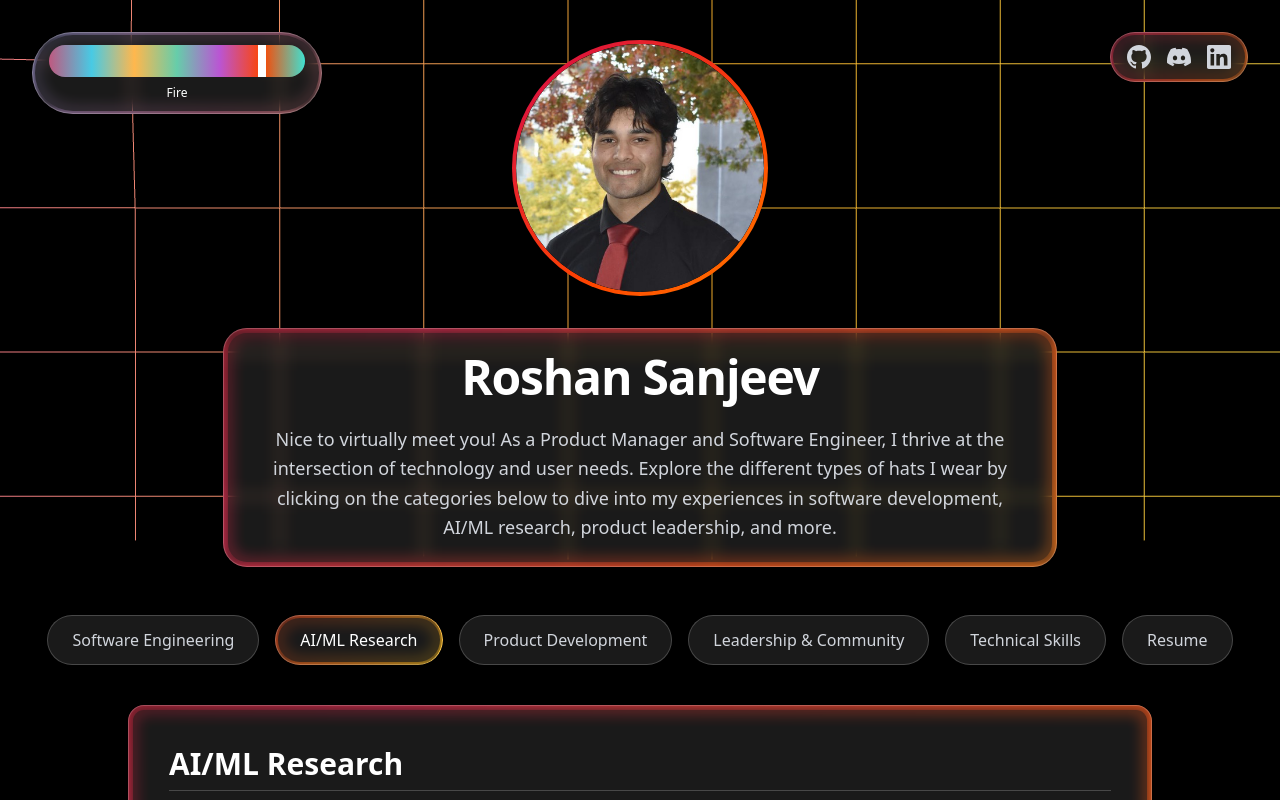
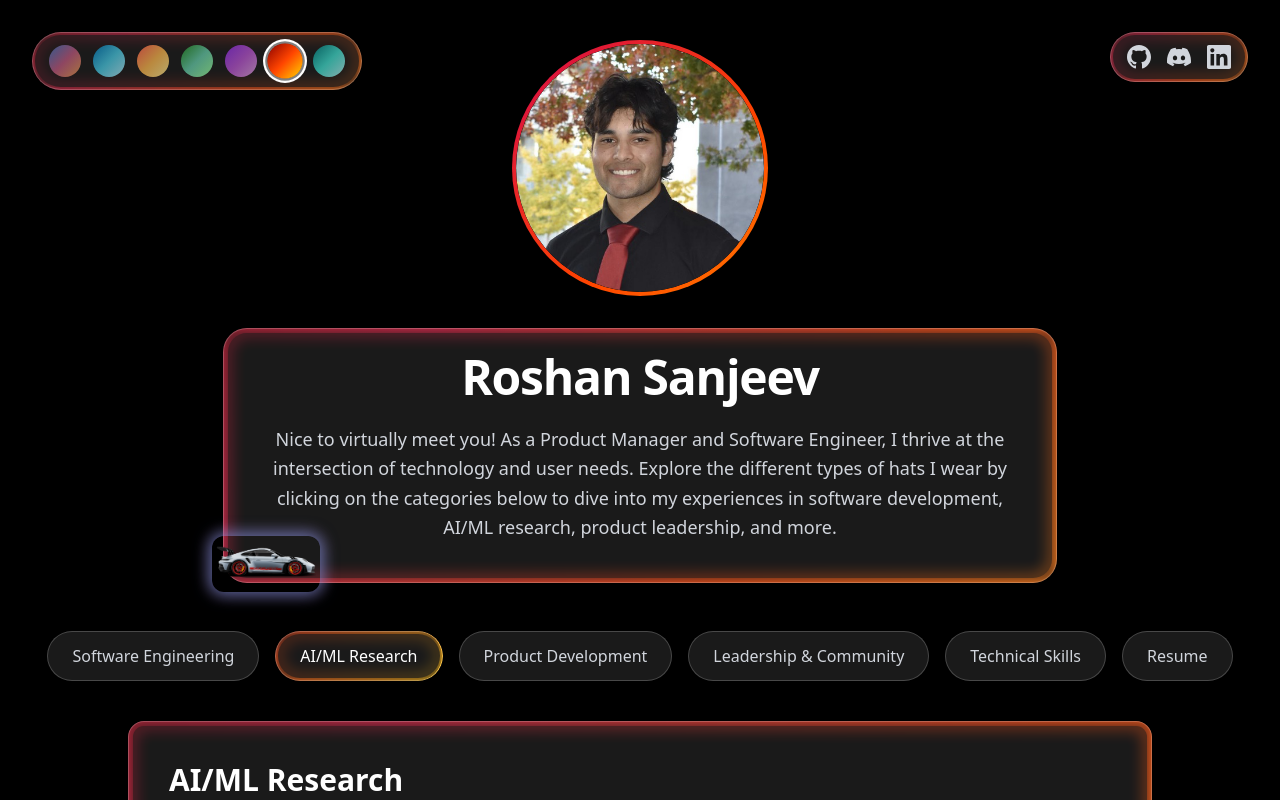
Before and after one commit to RoshanSanjeev/PersonalWebsite, a Next.js app: page / in a window 1280 px wide. Both pictures are taken after a click on the button "AI/ML Research". Shown: the top 800 px of the page. Built offline with nearby package versions, Linux system fonts and the light colour scheme.

Commit message:
can change the website colors

```diff
--- a/app/page.js
+++ b/app/page.js
@@ -58,9 +58,9 @@ export default function Home() {
                 <h3 className="text-xl font-semibold text-white mb-1">Software Engineer Intern | UC, Merced</h3>
                 <p className="text-gray-400 mb-3">Aug 2025 - Present</p>
                 <ul className="list-disc list-inside ml-4 space-y-2 text-gray-300">
-                  <li>Emphathized with UCM stakeholders in Agile sprints to build DineBoard, an enterprise system serving ~2,500 students daily.</li>
-                  <li>Engineered secure REST APIs with stateless OAuth 2.0 authentication integration, driving 80% increase in productivity for staff.</li>
-                  <li>Architected Flask/Redis backend with Nginx & Gunicorn & React frontend for long-term reliability & performance.</li>
+                  <li>Built DineBoard enterprise system serving 2,500+ students daily using Agile methodology</li>
+                  <li>Engineered secure REST APIs with OAuth 2.0, driving 80% productivity increase for staff</li>
+                  <li>Architected Flask/Redis backend with Nginx & React frontend for scalable performance</li>
                 </ul>
               </div>
             </div>
@@ -93,9 +93,9 @@ export default function Home() {
                 <h3 className="text-xl font-semibold text-white mb-1">Software Engineer Intern | PosTrue</h3>
                 <p className="text-gray-400 mb-3">Mar 2024 - Jun 2024</p>
                 <ul className="list-disc list-inside ml-4 space-y-2 text-gray-300">
-                  <li>Developed Django website to display wearable sensor data, delivering posture analytics with ergonomic feedback for customers.</li>
-                  <li>Designed UI/UX with HTML, CSS, JavaScript, & Bootstrap, following brand standards & responsive design.</li>
-                  <li>Created a PostgreSQL analytics dashboard to visualise real-time sensor data and deliver actionable posture insights.</li>
+                  <li>Developed Django website with real-time wearable sensor analytics and ergonomic feedback</li>
+                  <li>Designed responsive UI/UX with Bootstrap, HTML/CSS/JavaScript following brand standards</li>
+                  <li>Built PostgreSQL dashboard visualizing real-time posture data with actionable insights</li>
                 </ul>
               </div>
             </div>
@@ -128,9 +128,9 @@ export default function Home() {
               <div className="lg:w-2/3">
                 <h3 className="text-xl font-semibold text-white mb-1">Fullstack AI Developer | SASEHacks (PoseVision)</h3>
                 <ul className="list-disc list-inside ml-4 space-y-2 text-gray-300">
-                  <li>Won 1st place for developing PoseVision in a team of 3, an injury prevention tool utilising deep learning & pose estimation from user-uploaded videos for injury prevention in the squat.</li>
-                  <li>Developed Python script with MediaPipe & OpenCV to detect squat asymmetries & enhance UI/UX with visual feedback.</li>
-                  <li>Containerised Docker pipeline deployed on AWS EC2, with Flask integration using git (version control) to display results.</li>
+                  <li>Won 1st place building AI injury prevention tool using deep learning pose estimation</li>
+                  <li>Developed Python script with MediaPipe & OpenCV detecting squat asymmetries with visual feedback</li>
+                  <li>Deployed Dockerized Flask pipeline on AWS EC2 with git version control</li>
                 </ul>
               </div>
             </div>
@@ -162,8 +162,8 @@ export default function Home() {
               <div className="lg:w-2/3">
                 <h3 className="text-xl font-semibold text-white mb-1">Fullstack AI Developer | HackMercedX (Credit Compass)</h3>
                 <ul className="list-disc list-inside ml-4 space-y-2 text-gray-300">
-                  <li>Won Alumni Prize for developing Credit Compass in a team of 3, an AI-powered platform that delivers long-term, personalised credit card recommendations by leveraging real-time internet data.</li>
-                  <li>Built a REST pipeline with the Letta AI API, JavaScript & HTML/CSS to display the personalised credit timeline in Flask.</li>
+                  <li>Won Alumni Prize building AI platform delivering personalized credit card recommendations using real-time data</li>
+                  <li>Built REST pipeline with Letta AI API and Flask frontend using JavaScript & HTML/CSS</li>
                 </ul>
               </div>
             </div>
@@ -202,9 +202,9 @@ export default function Home() {
                 <h3 className="text-xl font-semibold text-white mb-1">Machine Learning Research Intern | Mi3 Lab</h3>
                 <p className="text-gray-400 mb-3">Jun 2025 - Present</p>
                 <ul className="list-disc list-inside ml-4 space-y-2 text-gray-300">
-                  <li>Co-authored paper, published & presented at CVPR 2025 & ICCV 2025 conferences for our VLLM, which generates accurate real-time navigation instructions for users with visual impairments in complex urban environments.</li>
-                  <li>Outperformed GPT-4o baseline by 43.84% via finetuning VideoLLaMa3-7B on preprocessed dataset, prompt engineering, frame sampling, & strategic post-processing across ROUGE-L, Timing F1/AUC, & Action F1 metrics.</li>
-                  <li>Developed data visualisations using Pandas/Matplotlib & Python for JSON post-processing for the paper & presentation.</li>
+                  <li>Co-authored VLLM paper published at CVPR 2025 & ICCV 2025 generating real-time navigation for visually impaired users</li>
+                  <li>Outperformed GPT-4o by 43.84% finetuning VideoLLaMa3-7B across ROUGE-L, Timing F1/AUC, & Action F1 metrics</li>
+                  <li>Built data visualizations using Pandas/Matplotlib for JSON post-processing and conference presentations</li>
                 </ul>
               </div>
             </div>
@@ -244,9 +244,9 @@ export default function Home() {
                   <h3 className="text-xl font-semibold text-white mb-1">Product Development Intern | Plant Culture Systems</h3>
                   <p className="text-gray-400 mb-3">Jul 2024 - Oct 2024</p>
                   <ul className="list-disc list-inside ml-4 space-y-2 text-gray-300">
-                    <li>Designed & developed the AI landing page for OurGarden, using Flutterflow, integrating UI/UX feedback to enhance targeted user engagement for 500+ users.</li>
-                    <li>Led image analysis feature as A.I. subteam lead, improving engagement metrics by ~50% in Agile sprints with customers & users.</li>
-                    <li>Utilised ChatGPT API for chatbot queries, Firebase database for user management & Figma for frontend planning.</li>
+                    <li>Designed AI landing page for OurGarden using Flutterflow, enhancing engagement for 500+ users</li>
+                    <li>Led AI image analysis feature improving engagement metrics by 50% through Agile sprints</li>
+                    <li>Integrated ChatGPT API chatbot, Firebase user management, and Figma frontend planning</li>
                   </ul>
                 </div>
               </div>
@@ -284,9 +284,9 @@ export default function Home() {
                 <div className="lg:w-2/3">
                   <h4 className="text-lg font-semibold text-white mb-1">Fullstack AI Developer | SASEHacks (PoseVision)</h4>
                   <ul className="list-disc list-inside ml-4 space-y-2 text-gray-300">
-                    <li>Won 1st place for developing PoseVision in a team of 3, an injury prevention tool utilising deep learning & pose estimation from user-uploaded videos for injury prevention in the squat.</li>
-                    <li>Developed Python script with MediaPipe & OpenCV to detect squat asymmetries & enhance UI/UX with visual feedback.</li>
-                    <li>Containerised Docker pipeline deployed on AWS EC2, with Flask integration using git (version control) to display results.</li>
+                    <li>Won 1st place building AI injury prevention tool using deep learning pose estimation</li>
+                    <li>Developed Python script with MediaPipe & OpenCV detecting squat asymmetries with visual feedback</li>
+                    <li>Deployed Dockerized Flask pipeline on AWS EC2 with git version control</li>
                   </ul>
                 </div>
               </div>
@@ -318,8 +318,8 @@ export default function Home() {
                 <div className="lg:w-2/3">
                   <h4 className="text-lg font-semibold text-white mb-1">Fullstack AI Developer | HackMercedX (Credit Compass)</h4>
                   <ul className="list-disc list-inside ml-4 space-y-2 text-gray-300">
-                    <li>Won Alumni Prize for developing Credit Compass in a team of 3, an AI-powered platform that delivers long-term, personalised credit card recommendations by leveraging real-time internet data.</li>
-                    <li>Built a REST pipeline with the Letta AI API, JavaScript & HTML/CSS to display the personalised credit timeline in Flask.</li>
+                    <li>Won Alumni Prize building AI platform delivering personalized credit card recommendations using real-time data</li>
+                    <li>Built REST pipeline with Letta AI API and Flask frontend using JavaScript & HTML/CSS</li>
                   </ul>
                 </div>
               </div>
@@ -359,7 +359,7 @@ export default function Home() {
                 <h3 className="text-xl font-semibold text-white mb-1">AI Campus Ambassador | Perplexity</h3>
                 <p className="text-gray-400 mb-3">June 2025 - Present</p>
                 <ul className="list-disc list-inside ml-4 space-y-2 text-gray-300">
-                  <li>Developed & executed a responsible AI adoption marketing strategy on campus through tailored presentations to clubs & classes engaging 300+ in-person students to date & working toward 500 sign-ups to secure Perplexity hackathon sponsorship.</li>
+                  <li>Executed responsible AI marketing strategy engaging 300+ students, working toward 500 sign-ups for hackathon sponsorship</li>
                 </ul>
               </div>
             </div>
@@ -391,7 +391,7 @@ export default function Home() {
               <div className="lg:w-2/3">
                 <h3 className="text-xl font-semibold text-white mb-1">Hackathon Organiser | HackMercedX</h3>
                 <ul className="list-disc list-inside ml-4 space-y-2 text-gray-300">
-                  <li>Worked in Backend & Outreach teams, managing hackathon website while pursuing company sponsorships & participant outreach.</li>
+                  <li>Managed hackathon website backend while securing company sponsorships and coordinating participant outreach</li>
                 </ul>
               </div>
             </div>
@@ -424,9 +424,9 @@ export default function Home() {
                 <h3 className="text-xl font-semibold text-white mb-1">Executive Board/Recruitment | Theta Tau</h3>
                 <p className="text-gray-400 mb-3">Mar 2024 - Present</p>
                 <ul className="list-disc list-inside ml-4 space-y-2 text-gray-300">
-                  <li>As recruitment chair, led a committee of 9, with a $2,000 budget & organised class presentations to 1,000+ students.</li>
-                  <li>Increased chapter growth by 70% through 5 daily events with 50+ daily attendees & created a detailed manual for future chairs.</li>
-                  <li>As Executive Board, oversaw chapter operations & presented to regional executives preparing to run for President next semester.</li>
+                  <li>Led recruitment committee of 9 with $2,000 budget, organizing presentations to 1,000+ students</li>
+                  <li>Increased chapter growth by 70% through daily events with 50+ attendees, created succession manual</li>
+                  <li>Oversaw chapter operations as Executive Board member, preparing for President role next semester</li>
                 </ul>
               </div>
             </div>
@@ -513,9 +513,9 @@ export default function Home() {
     <main className="bg-black">
       <div className="min-h-screen bg-black text-foreground flex flex-col items-center justify-center py-10 relative">
         {/* Interactive Grid Background */}
-        <div className="absolute inset-0 z-0 h-[70vh] semi-circle-mask">
+        {/* <div className="absolute inset-0 z-0 h-[70vh] semi-circle-mask">
           <InteractiveGrid />
-        </div>
+        </div> */}
 
         {/* Color Theme Selector - Top Left */}
         <ColorThemeSelector />
@@ -596,11 +596,16 @@ export default function Home() {
                 pointerEvents: 'none',
               }}
             />
-            <div className="bg-white/10 backdrop-blur-sm rounded-3xl px-8 py-6 border border-white/20 relative z-10">
+            <div className="bg-white/10 backdrop-blur-sm rounded-3xl px-8 py-6 pb-6 border border-white/20 relative z-10 overflow-visible">
               <h1 className="text-5xl font-bold text-white mb-6 tracking-tight text-center">Roshan Sanjeev</h1>
-              <p className="max-w-3xl text-center text-lg text-gray-300 leading-relaxed">
+              <p className="max-w-3xl text-center text-lg text-gray-300 leading-relaxed mb-4">
                 Nice to virtually meet you! As a Product Manager and Software Engineer, I thrive at the intersection of technology and user needs. Explore the different types of hats I wear by clicking on the categories below to dive into my experiences in software development, AI/ML research, product leadership, and more.
               </p>
+
+              {/* GT3RS at bottom of hero container */}
+              <div className="relative w-full mt-2">
+                <DraggableGT3RS />
+              </div>
             </div>
           </div>
 
@@ -628,7 +633,7 @@ export default function Home() {
                 className={`px-6 py-3 rounded-full text-base font-medium transition-all duration-300 backdrop-blur-sm relative bg-white/10 border border-white/20 ${
                   activeHat === hat
                     ? "text-white shadow-lg"
-                    : "text-gray-300"
+                    : "text-gray-300 hover:text-white hover:bg-white/15 hover:scale-105 hover:shadow-md"
                 }`}
               >
                 <span className="relative z-10">{hat}</span>
--- a/components/ColorThemeSelector.js
+++ b/components/ColorThemeSelector.js
@@ -1,65 +1,17 @@
 "use client";
 
-import { useState, useRef } from 'react';
 import { useTheme, colorThemes } from '../contexts/ThemeContext';
 
 export default function ColorThemeSelector() {
-  const { currentTheme, setCurrentTheme } = useTheme();
-  const [isDragging, setIsDragging] = useState(false);
-  const sliderRef = useRef(null);
-
-  const handleMouseDown = () => {
-    setIsDragging(true);
-  };
-
-  const handleMouseMove = (e) => {
-    if (!isDragging || !sliderRef.current) return;
-
-    const rect = sliderRef.current.getBoundingClientRect();
-    const x = Math.max(0, Math.min(e.clientX - rect.left, rect.width));
-    const percentage = x / rect.width;
-    const themeIndex = Math.floor(percentage * colorThemes.length);
-    const clampedIndex = Math.max(0, Math.min(themeIndex, colorThemes.length - 1));
-
-    setCurrentTheme(clampedIndex);
-  };
-
-  const handleMouseUp = () => {
-    setIsDragging(false);
-  };
-
-  const handleClick = (e) => {
-    if (!sliderRef.current) return;
-
-    const rect = sliderRef.current.getBoundingClientRect();
-    const x = e.clientX - rect.left;
-    const percentage = x / rect.width;
-    const themeIndex = Math.floor(percentage * colorThemes.length);
-    const clampedIndex = Math.max(0, Math.min(themeIndex, colorThemes.length - 1));
-
-    setCurrentTheme(clampedIndex);
-  };
-
-  // Add global mouse event listeners when dragging
-  if (typeof window !== 'undefined') {
-    if (isDragging) {
-      window.addEventListener('mousemove', handleMouseMove);
-      window.addEventListener('mouseup', handleMouseUp);
-    } else {
-      window.removeEventListener('mousemove', handleMouseMove);
-      window.removeEventListener('mouseup', handleMouseUp);
-    }
-  }
-
-  const sliderPosition = (currentTheme / (colorThemes.length - 1)) * 100;
+  const { currentTheme, setCurrentTheme, gradient } = useTheme();
 
   return (
-    <div className="fixed top-8 left-8 z-30">
+    <div className="absolute top-8 left-8 z-30">
       <div className="relative group rounded-full">
         <span
           className="absolute inset-0 rounded-full transition-opacity duration-300 opacity-100 animate-gradient"
           style={{
-            background: 'linear-gradient(135deg, rgb(64, 115, 191) 0%, rgb(153, 128, 191) 25%, rgb(191, 89, 128) 50%, rgb(217, 115, 89) 75%, rgb(230, 153, 77) 100%)',
+            background: gradient,
             padding: '3px',
             WebkitMask: 'linear-gradient(#fff 0 0) content-box, linear-gradient(#fff 0 0)',
             WebkitMaskComposite: 'xor',
@@ -67,32 +19,23 @@ export default function ColorThemeSelector() {
             pointerEvents: 'none',
           }}
         />
-        <div className="bg-white/10 backdrop-blur-sm rounded-full px-4 py-3 border border-white/20 relative z-10">
-          {/* Color slider track */}
-          <div
-            ref={sliderRef}
-            className="relative w-64 h-8 rounded-full cursor-pointer overflow-hidden"
-            style={{
-              background: `linear-gradient(to right, ${colorThemes.map((theme, idx) =>
-                `${theme.colors[2]} ${(idx / (colorThemes.length - 1)) * 100}%`
-              ).join(', ')})`,
-            }}
-            onClick={handleClick}
-          >
-            {/* Draggable indicator */}
-            <div
-              className="absolute top-0 bottom-0 w-2 bg-white shadow-lg cursor-grab active:cursor-grabbing transition-all"
+        <div className="bg-white/10 backdrop-blur-sm rounded-full px-4 py-3 border border-white/20 relative z-10 flex items-center gap-3">
+          {/* Color theme buttons */}
+          {colorThemes.map((theme, index) => (
+            <button
+              key={theme.name}
+              onClick={() => setCurrentTheme(index)}
+              className={`w-8 h-8 rounded-full transition-all duration-300 ${
+                currentTheme === index
+                  ? 'ring-2 ring-white ring-offset-2 ring-offset-black/50 scale-110'
+                  : 'hover:scale-125 hover:shadow-lg hover:shadow-white/30 opacity-70 hover:opacity-100'
+              }`}
               style={{
-                left: `calc(${sliderPosition}% - 4px)`,
+                background: `linear-gradient(135deg, ${theme.colors[0]} 0%, ${theme.colors[2]} 50%, ${theme.colors[4]} 100%)`,
               }}
-              onMouseDown={handleMouseDown}
+              title={theme.name}
             />
-          </div>
-
-          {/* Theme name label */}
-          <div className="text-center mt-2 text-xs text-white font-medium">
-            {colorThemes[currentTheme].name}
-          </div>
+          ))}
         </div>
       </div>
     </div>
--- a/contexts/ThemeContext.js
+++ b/contexts/ThemeContext.js
@@ -42,8 +42,17 @@ export const colorThemes = [
   },
 ];
 
+export const backgroundColors = [
+  { name: 'Black', color: '#000000' },
+  { name: 'Dark Gray', color: '#1a1a1a' },
+  { name: 'Charcoal', color: '#0f0f0f' },
+  { name: 'Deep Blue', color: '#0a0e1a' },
+  { name: 'Dark Purple', color: '#0f0a1a' },
+];
+
 export function ThemeProvider({ children }) {
   const [currentTheme, setCurrentTheme] = useState(5); // Fire theme (index 5)
+  const [currentBackground, setCurrentBackground] = useState(0); // Black (index 0)
 
   const getGradient = (colors) => {
     return `linear-gradient(135deg, ${colors[0]} 0%, ${colors[1]} 25%, ${colors[2]} 50%, ${colors[3]} 75%, ${colors[4]} 100%)`;
@@ -55,6 +64,9 @@ export function ThemeProvider({ children }) {
     theme: colorThemes[currentTheme],
     gradient: getGradient(colorThemes[currentTheme].colors),
     trailGradient: getGradient(colorThemes[currentTheme].trailColors),
+    currentBackground,
+    setCurrentBackground,
+    backgroundColor: backgroundColors[currentBackground].color,
   };
 
   return <ThemeContext.Provider value={value}>{children}</ThemeContext.Provider>;
```
